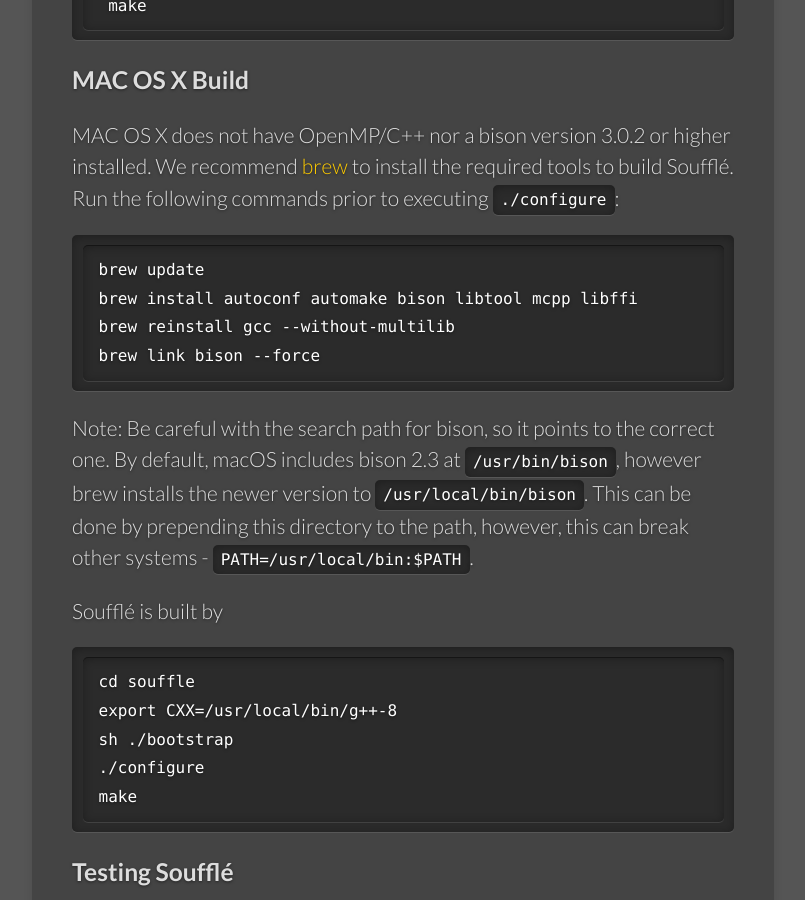
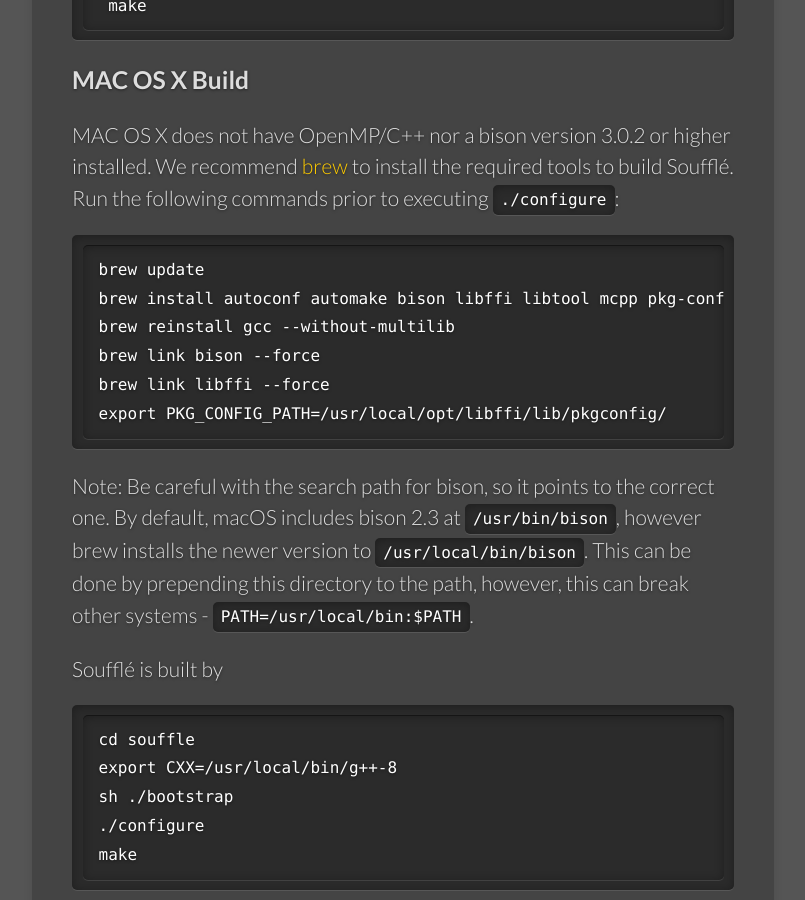
Before and after one commit to souffle-lang/souffle-lang.github.io, a Jekyll site: the page built from _docs/build.md, in a window 1280 px wide and 900 px high, scrolled down 1743 px. Shown: the whole window, without its empty margins (139-944 px from the left). Built offline with Jekyll 4.4.1, drawn with Linux system fonts in a browser that asks for light colours.

Commit message:
Update build.md

````diff
--- a/_docs/build.md
+++ b/_docs/build.md
@@ -55,9 +55,11 @@ The Soufflé project follows automake/autoconf conventions for configuring, inst
 MAC OS X does not have OpenMP/C++ nor a bison version 3.0.2 or higher installed. We recommend [brew](http://brew.sh) to install the required tools to build Soufflé. Run the following commands prior to executing `./configure`:
 ```
 brew update
-brew install autoconf automake bison libtool mcpp libffi
+brew install autoconf automake bison libffi libtool mcpp pkg-config
 brew reinstall gcc --without-multilib
 brew link bison --force
+brew link libffi --force
+export PKG_CONFIG_PATH=/usr/local/opt/libffi/lib/pkgconfig/
 ```
 
 Note: Be careful with the search path for bison, so it points to the correct one. By default, macOS includes bison 2.3 at `/usr/bin/bison`, however brew installs the newer version to `/usr/local/bin/bison`. This can be done by prepending this directory to the path, however, this can break other systems - `PATH=/usr/local/bin:$PATH`.
````
